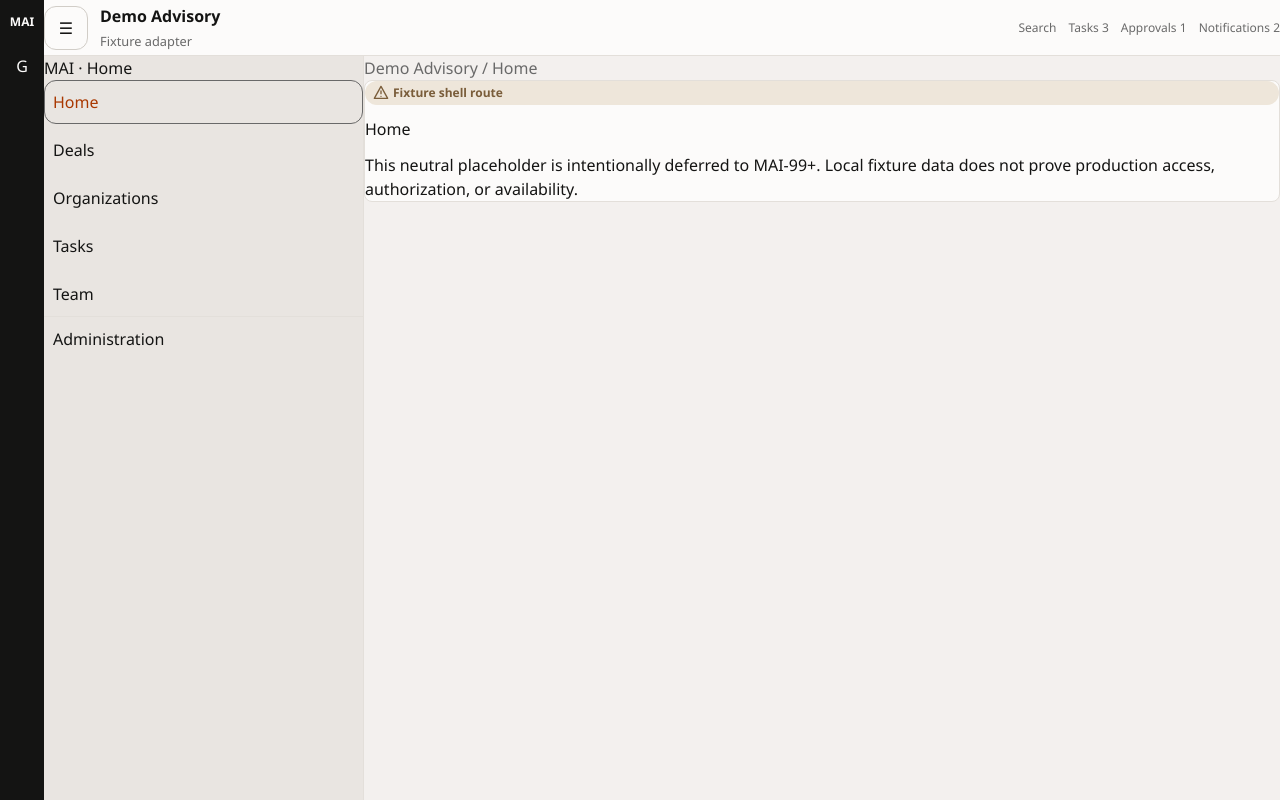
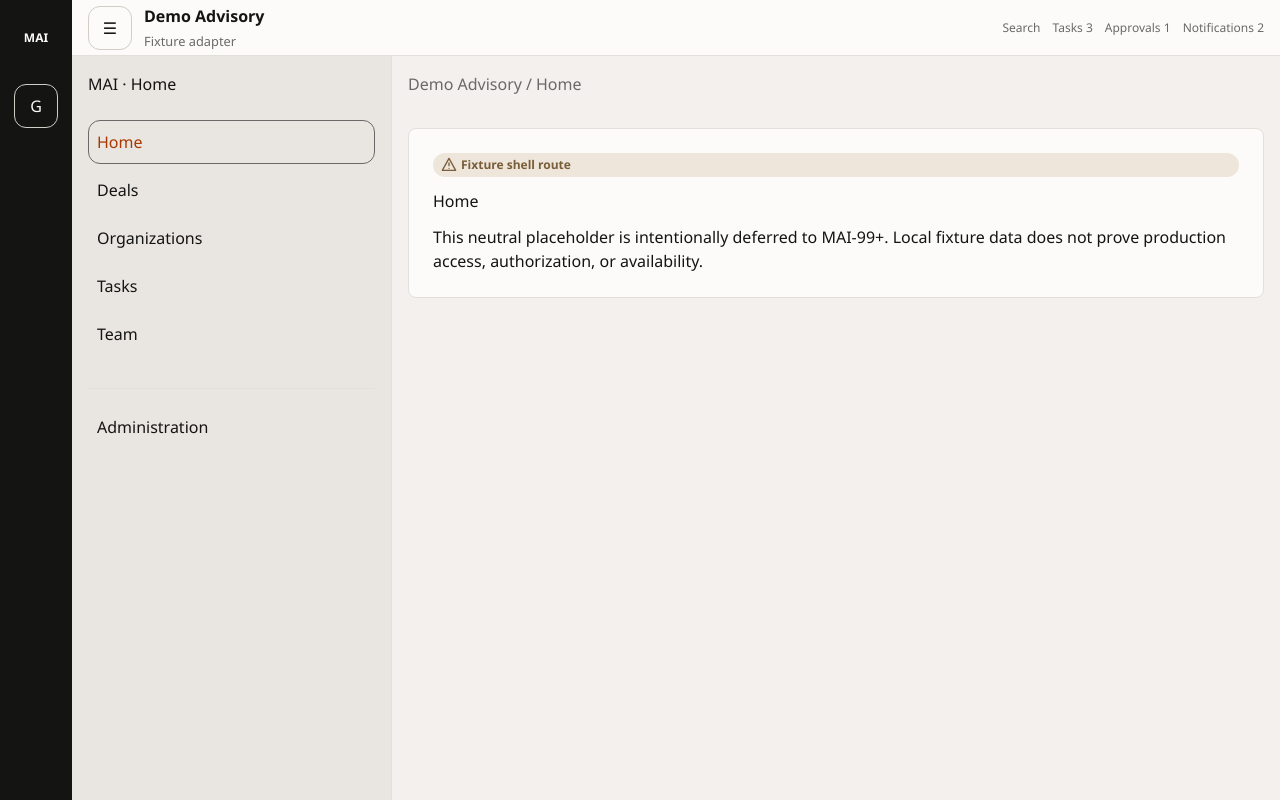
Before and after one commit to M-Ai-Fintech/mai, a Next.js app in the folder gui/: page /home in a window 1280 px wide. Built offline with nearby package versions, Linux system fonts and the light colour scheme.

Commit message:
fix(MAI-98): consume defined responsive shell tokens

```diff
--- a/gui/app/_shell/AppShell.module.css
+++ b/gui/app/_shell/AppShell.module.css
@@ -5,12 +5,12 @@
 }
 
 .brandRail {
-  flex: 0 0 var(--mai-space-layout-3xl);
+  flex: 0 0 var(--mai-layout-rail);
   min-block-size: 100vh;
   flex-direction: column;
   align-items: center;
-  gap: var(--mai-space-layout-md);
-  padding-block: var(--mai-space-layout-sm);
+  gap: var(--mai-space-layout-panel);
+  padding-block: var(--mai-space-component-lg);
   background: var(--mai-color-surface-inverse);
   color: var(--mai-color-content-inverse);
 }
@@ -41,7 +41,7 @@
   display: inline-flex;
   align-items: center;
   justify-content: center;
-  border: var(--mai-border-width-default) solid var(--mai-color-border-inverse);
+  border: var(--mai-border-width-default) solid var(--mai-color-border-default);
   border-radius: var(--mai-radius-control);
 }
 
@@ -61,7 +61,7 @@
   flex-wrap: wrap;
   align-items: center;
   gap: var(--mai-space-component-md);
-  padding-inline: var(--mai-space-layout-sm);
+  padding-inline: var(--mai-space-component-lg);
   border-block-end: var(--mai-border-width-default) solid var(--mai-color-border-subtle);
   background: var(--mai-color-surface-raised);
 }
@@ -99,8 +99,8 @@
 }
 
 .contextSidebar {
-  flex: 0 0 var(--mai-layout-sidebar-desktop);
-  padding: var(--mai-space-layout-sm);
+  flex: 0 0 var(--mai-layout-sidebar);
+  padding: var(--mai-space-component-lg);
   border-inline-end: var(--mai-border-width-default) solid var(--mai-color-border-subtle);
   background: var(--mai-color-surface-subtle);
 }
@@ -108,7 +108,7 @@
 .sidebarHeading {
   display: grid;
   gap: var(--mai-space-component-xs);
-  margin-block-end: var(--mai-space-layout-md);
+  margin-block-end: var(--mai-space-layout-panel);
 }
 
 .navigationGroup,
@@ -118,14 +118,14 @@
 }
 
 .secondaryNavigation {
-  margin-block-start: var(--mai-space-layout-lg);
-  padding-block-start: var(--mai-space-layout-sm);
+  margin-block-start: var(--mai-space-layout-section);
+  padding-block-start: var(--mai-space-component-lg);
   border-block-start: var(--mai-border-width-default) solid var(--mai-color-border-subtle);
 }
 
 .dealContext {
   display: grid;
-  gap: var(--mai-space-layout-sm);
+  gap: var(--mai-space-component-lg);
   margin: 0;
 }
 
@@ -147,7 +147,7 @@
   align-items: stretch;
   gap: var(--mai-space-component-xs);
   overflow-x: auto;
-  padding: var(--mai-space-component-xs) var(--mai-space-layout-sm);
+  padding: var(--mai-space-component-xs) var(--mai-space-component-lg);
   border-block-end: var(--mai-border-width-default) solid var(--mai-color-border-subtle);
   background: var(--mai-color-surface-raised);
 }
@@ -164,7 +164,7 @@
 }
 
 .main {
-  padding: var(--mai-space-layout-sm);
+  padding: var(--mai-space-component-lg);
 }
 
 .breadcrumbs ol {
@@ -187,8 +187,8 @@
   flex-wrap: wrap;
   align-items: flex-start;
   justify-content: space-between;
-  gap: var(--mai-space-layout-sm);
-  margin-block-start: var(--mai-space-layout-md);
+  gap: var(--mai-space-component-lg);
+  margin-block-start: var(--mai-space-layout-panel);
 }
 
 .dealHeader h1,
@@ -207,11 +207,11 @@
 }
 
 .placeholder {
-  max-inline-size: var(--mai-size-content-max);
+  max-inline-size: var(--mai-layout-content-max);
   display: grid;
   gap: var(--mai-space-component-md);
-  margin-block-start: var(--mai-space-layout-lg);
-  padding: var(--mai-space-layout-md);
+  margin-block-start: var(--mai-space-layout-section);
+  padding: var(--mai-space-layout-panel);
   border: var(--mai-border-width-default) solid var(--mai-color-border-subtle);
   border-radius: var(--mai-radius-panel);
   background: var(--mai-color-surface-raised);
```
